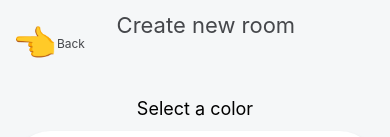
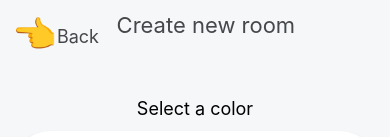
Before and after one commit to Cancuuu/classcore, a React Native app: screen /AddRoom in a window 390 px wide. Shown: the top 137 px of the page. Built offline with nearby package versions, Linux system fonts and the light colour scheme.

Commit message:
some header style

```diff
--- a/src/layout/index.tsx
+++ b/src/layout/index.tsx
@@ -3,7 +3,7 @@ import React from 'react'
 import { useSafeAreaInsets } from 'react-native-safe-area-context'
 import { Subtitle, Title } from '../components/Text'
 import { useNavigation } from '@react-navigation/native'
-import { colors } from '../constants/theme'
+import { colors, lightShadow } from '../constants/theme'
 
 export interface LayoutProps {
   children: React.ReactNode
@@ -22,16 +22,23 @@ const Layout = ({ children, titleHeader, backButton }: LayoutProps) => {
           <Pressable
             style={{
               flex: 1,
-              flexDirection: 'row',
-              alignItems: 'center'
+              flexDirection: 'row'
             }}
             onPress={() => navigator.goBack()}
           >
-            <Title text="👈" />
             <Text
               style={{
-                fontSize: 12,
+                fontSize: 36,
                 color: colors.darkGray
+              }}
+            >
+              👈
+            </Text>
+            <Text
+              style={{
+                fontSize: 18,
+                color: colors.darkGray,
+                marginTop: 14
               }}
             >
               Back
```
